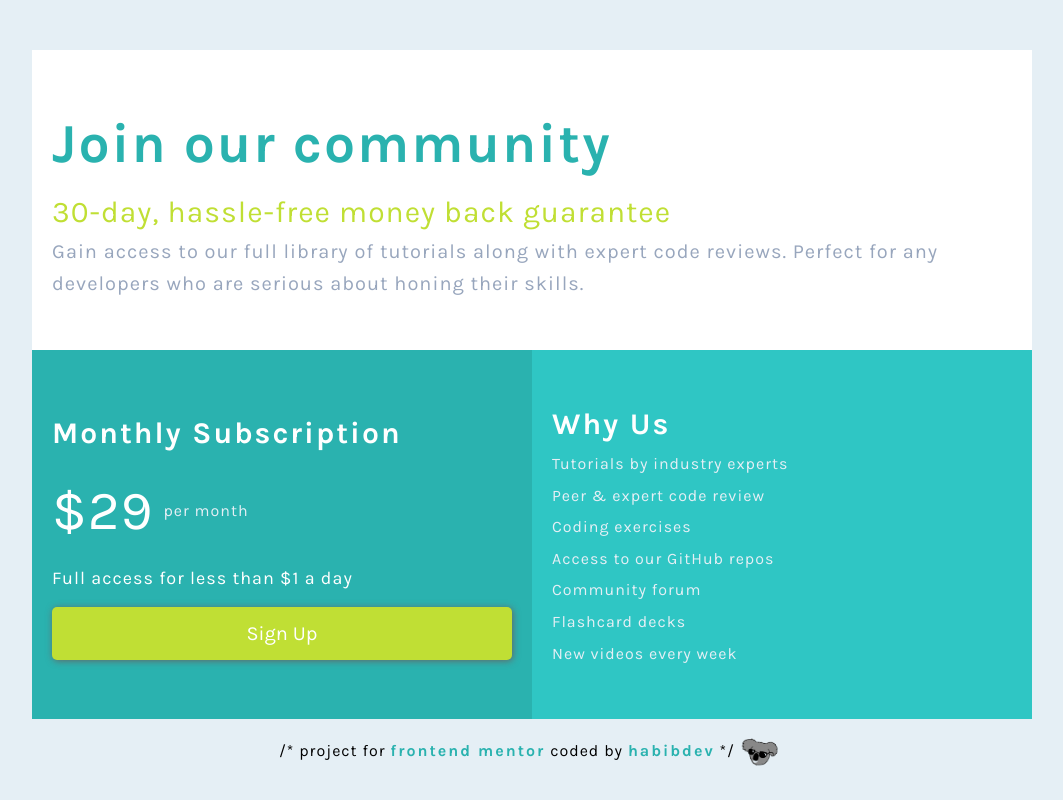
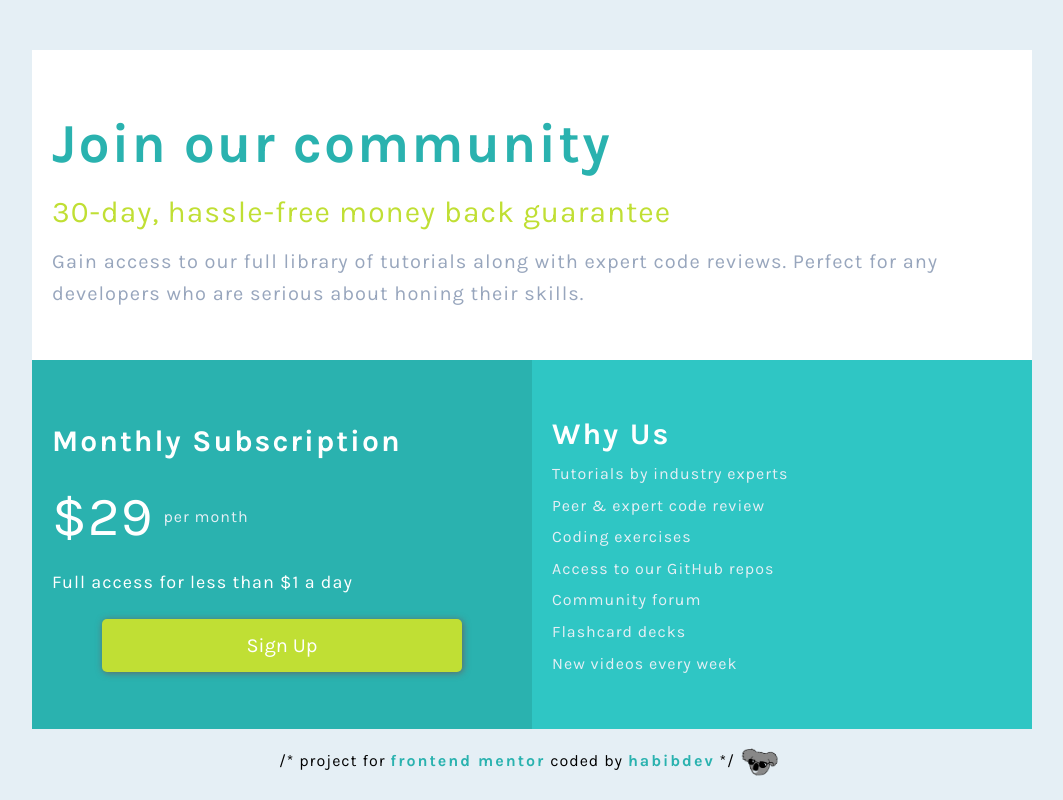
Before and after one commit to freetart/FEM-single-price-grid-component, a plain HTML site: page index.html in a window 1280 px wide. Shown: the whole page, without its empty margins (108-1171 px from the left). Drawn offline with Linux system fonts and the light colour scheme.

Commit message:
refactored html & fixed spacing issues in scss

```diff
--- a/index.html
+++ b/index.html
@@ -19,6 +19,7 @@
       </div>
     </div>
     <!-- price card -->
+    <main>
       <section class="price">
         <div class="price__title">
           <h2 class="price__title__heading">Join our community</h2>
@@ -27,8 +28,8 @@
           </h6>
           <p class="price__title__desc">
             Gain access to our full library of tutorials along with expert code
-          reviews. Perfect for any developers who are serious about honing their
-          skills.
+            reviews. Perfect for any developers who are serious about honing
+            their skills.
           </p>
         </div>
         <div class="price__details">
@@ -46,8 +47,12 @@
           <article class="features">
             <h3 class="features__heading">Why Us</h3>
             <ul class="features__list">
-            <li class="features__list__item">Tutorials by industry experts</li>
-            <li class="features__list__item">Peer &amp; expert code review</li>
+              <li class="features__list__item">
+                Tutorials by industry experts
+              </li>
+              <li class="features__list__item">
+                Peer &amp; expert code review
+              </li>
               <li class="features__list__item">Coding exercises</li>
               <li class="features__list__item">Access to our GitHub repos</li>
               <li class="features__list__item">Community forum</li>
@@ -57,6 +62,7 @@
           </article>
         </div>
       </section>
+    </main>
     <!-- footer -->
     <footer class="footer p-1">
       <h3>
--- a/scss/_components.scss
+++ b/scss/_components.scss
@@ -8,6 +8,11 @@
   box-shadow: 0.1rem 0.1rem 0.7rem lighten(color(black), 40%);
   outline: 0;
   border: 0;
+  margin: 0 5rem;
+
+  @include responsive(md) {
+    margin: 0;
+  }
 }
 
 .btn--primary {
--- a/scss/_layout.scss
+++ b/scss/_layout.scss
@@ -127,6 +127,7 @@
       @include textStyles;
       font-size: size(xl);
       color: color(bringYellow);
+      padding-bottom: 1rem;
     }
 
     &__desc {
@@ -178,7 +179,7 @@
       &__desc {
         @include textStyles;
         font-size: size(sm);
-        padding-bottom: 0.5rem;
+        padding-bottom: 1.5rem;
       }
     }
 
```
Also changed, not shown: css/main.min.css, 1 other file. Lines whose indentation alone changed are shown as unchanged.
